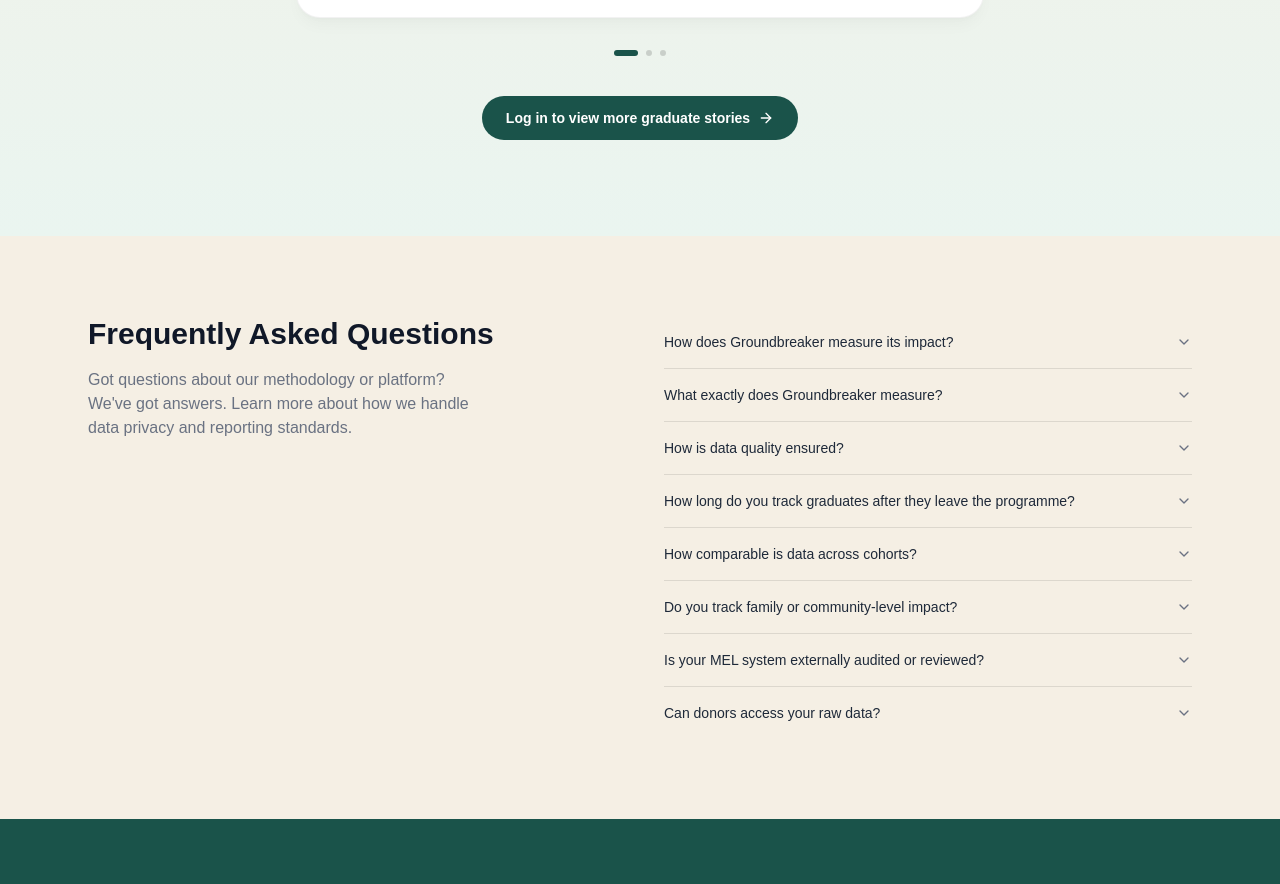
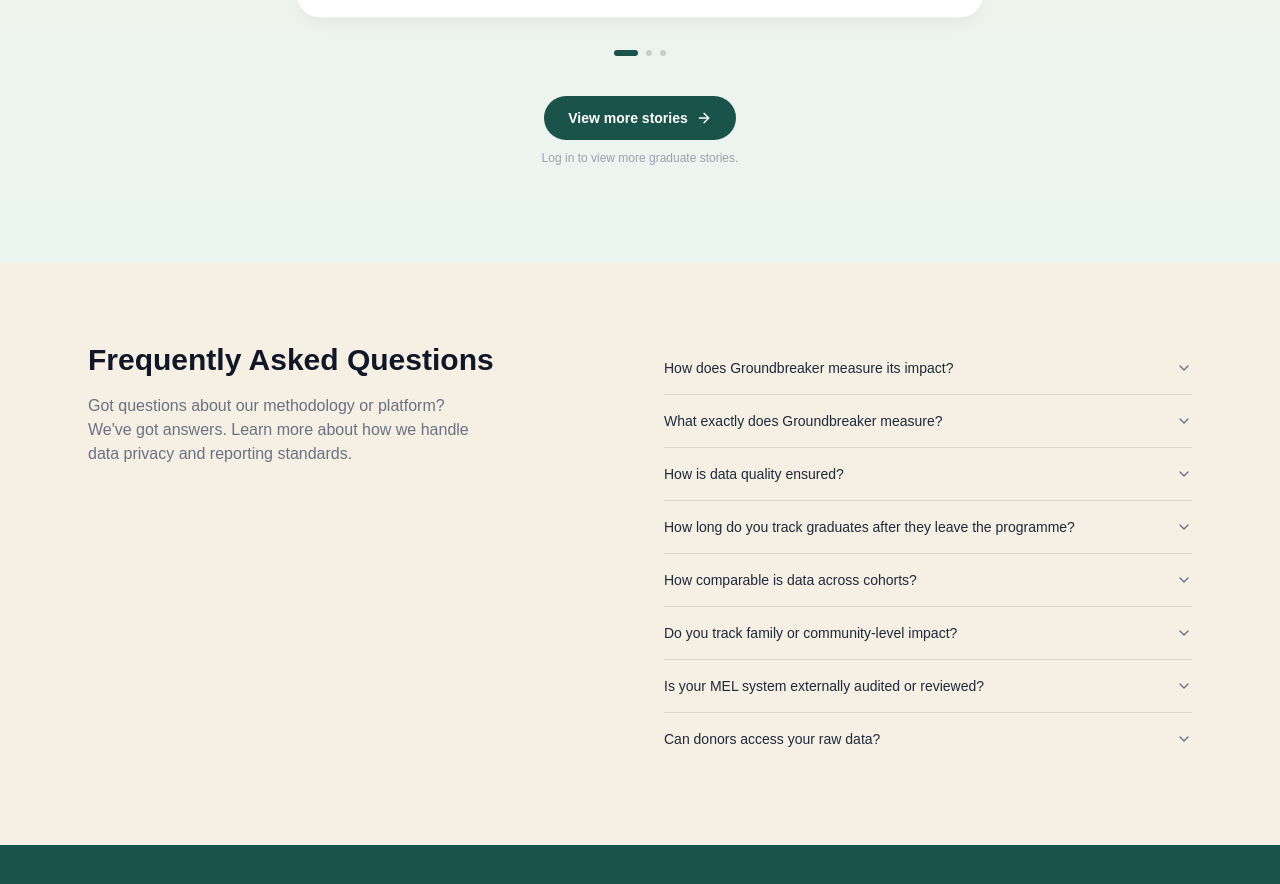
Before and after one commit to GBTStudios/M-E-Donor-Dashboard-, a Next.js app in the folder frontend/: page / in a window 1280 px wide. Shown: the part 1597-2481 px from the top of the page. Built offline with nearby package versions, Linux system fonts and the light colour scheme; no server answers.

Commit message:
fixed the stories button

```diff
--- a/frontend/components/landing/ImpactStoriesSection.tsx
+++ b/frontend/components/landing/ImpactStoriesSection.tsx
@@ -112,9 +112,10 @@ export default function ImpactStoriesSection({ stories }: { stories: Story[] })
             href="/login"
             className="inline-flex items-center gap-2 bg-[#1A534A] hover:bg-[#134038] text-white text-sm font-semibold px-6 py-3 rounded-full transition-colors"
           >
-            Log in to view more graduate stories
+            View more stories
             <ArrowRight className="w-4 h-4" />
           </Link>
+          <p className="text-xs text-gray-400 mt-2.5">Log in to view more graduate stories.</p>
         </div>
       </div>
     </section>
```
